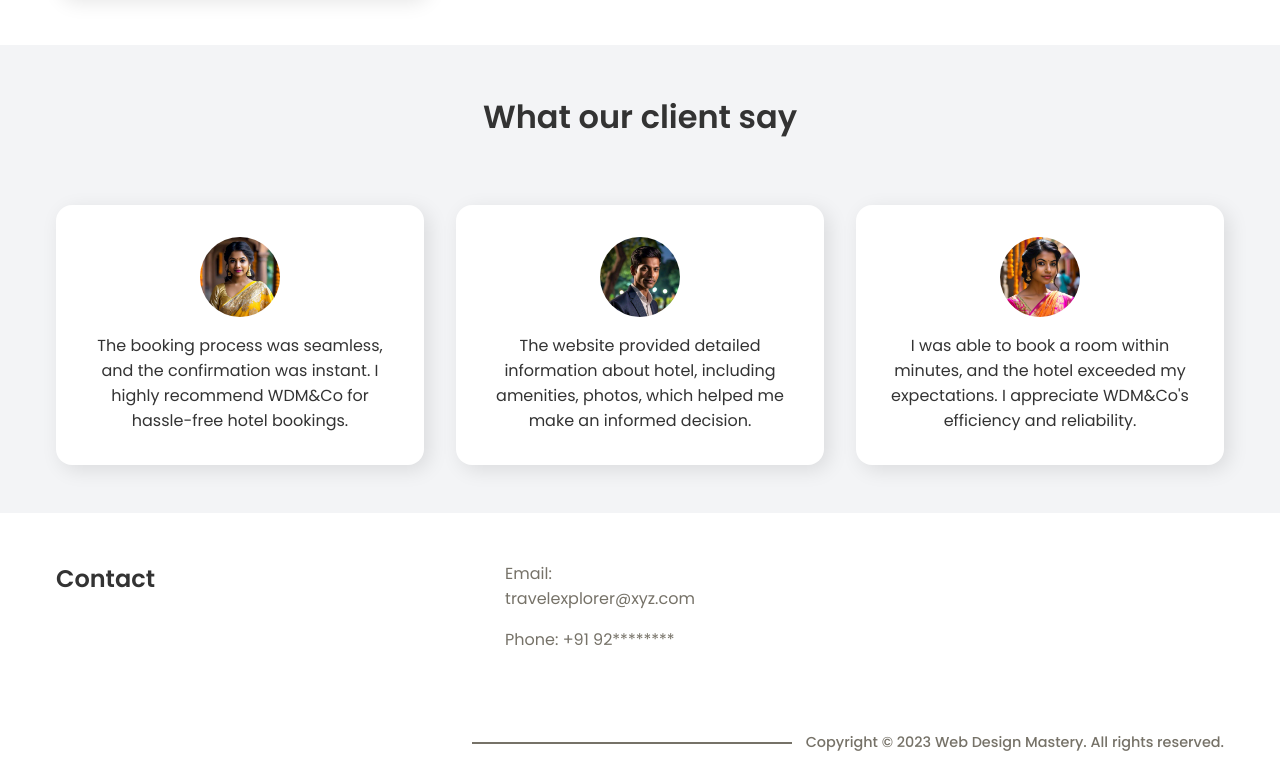
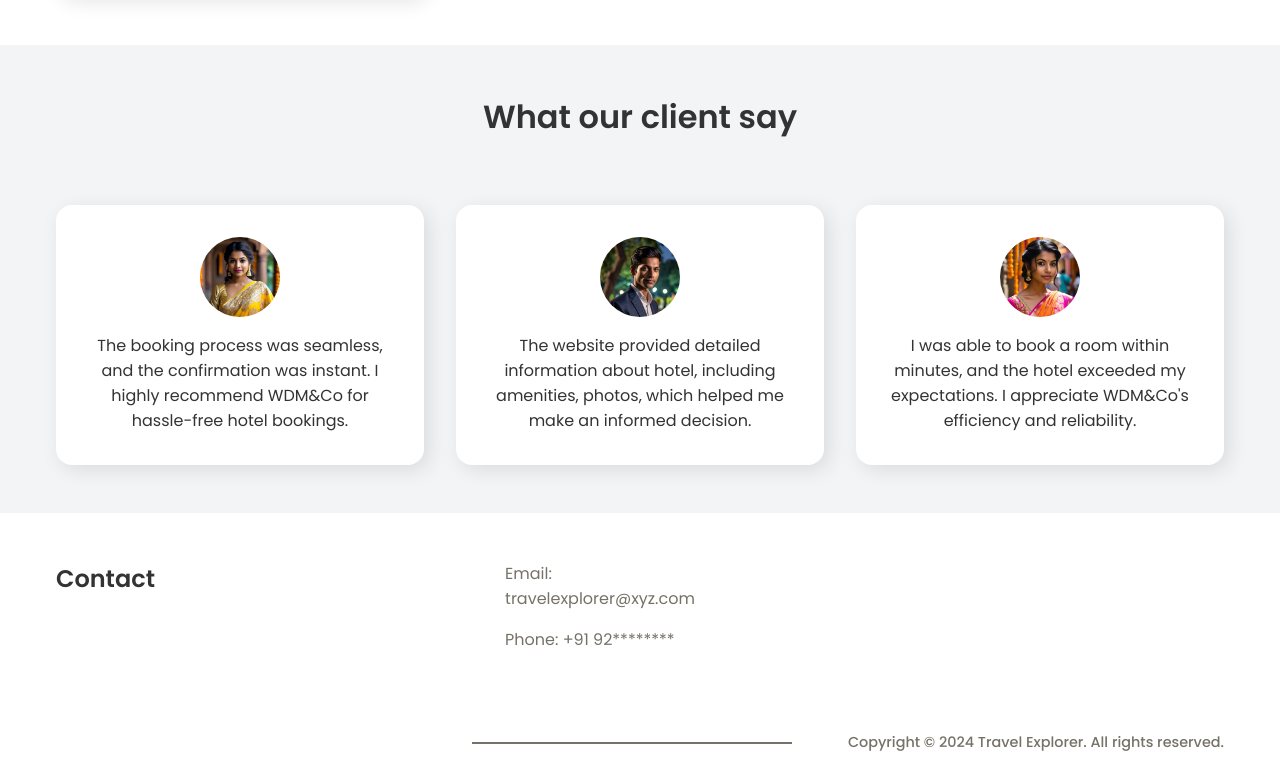
Before and after one commit to deekshitha-3/CODSOFT, a plain HTML site: page Landing_page/index.html in a window 1280 px wide. Shown: the part 2747-3516 px from the top of the page. Drawn offline with nearby package versions, Linux system fonts and the light colour scheme.

Commit message:
updated code

```diff
--- a/Landing_page/index.html
+++ b/Landing_page/index.html
@@ -156,7 +156,7 @@
         </div>
       </div>
       <div class="footer__bar">
-        Copyright © 2023 Web Design Mastery. All rights reserved.
+        Copyright © 2024 Travel Explorer. All rights reserved.
       </div>
     </footer>
   </body>
```
